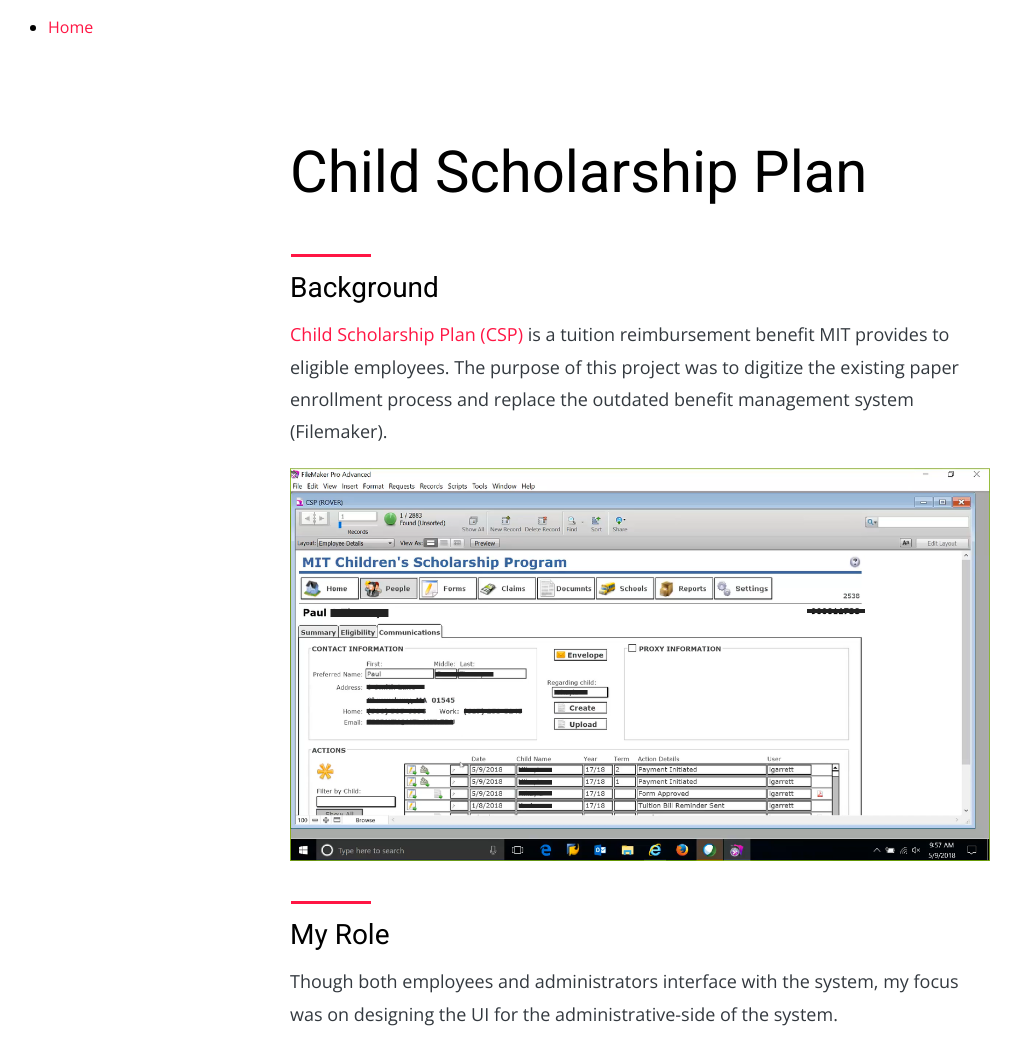
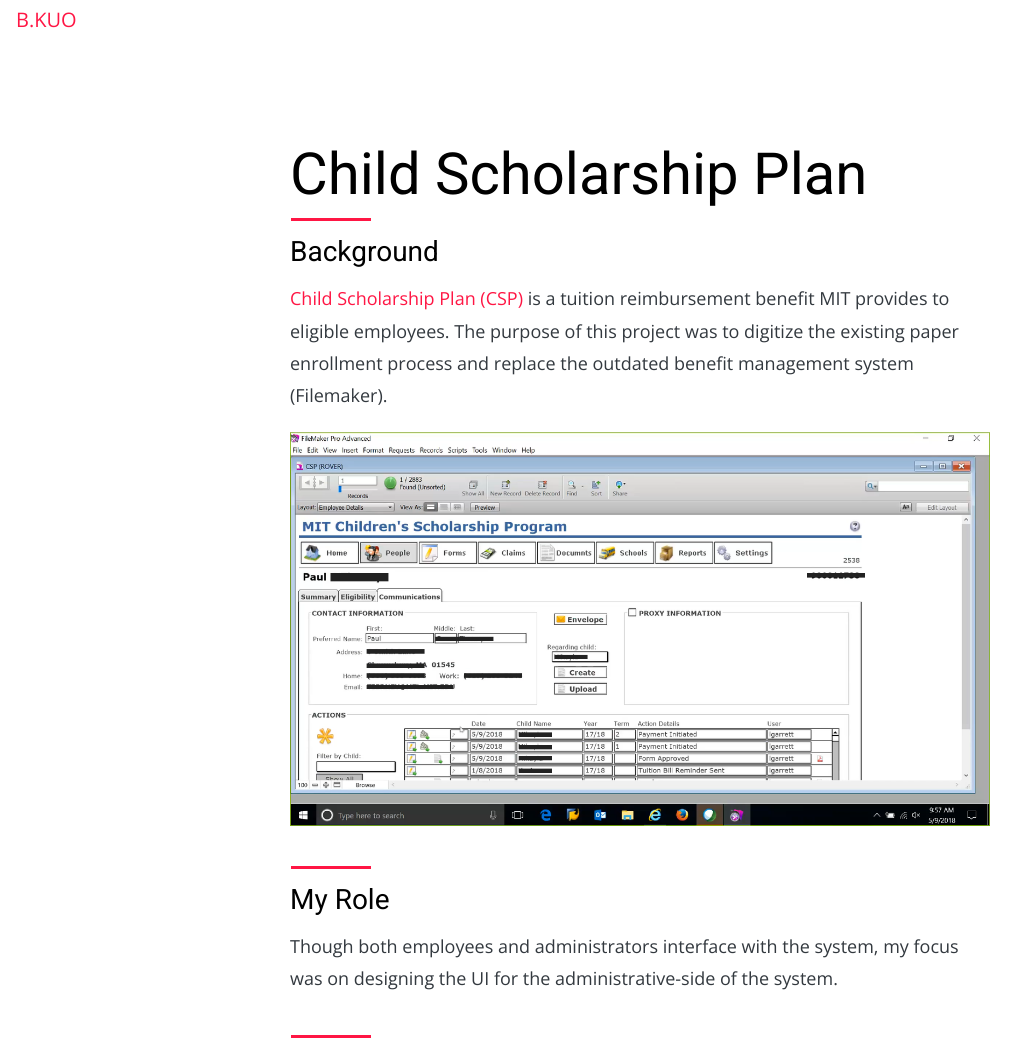
Before and after one commit to berthakuo/berthakuo.github.io, a website: page CSP.html in a window 1280 px wide. Shown: the top 1041 px of the page, without its empty margins (0-1035 px from the left). Drawn offline with nearby package versions, Linux system fonts and the light colour scheme.

Commit message:
add navbar element, link to bootstrap

```diff
--- a/CSP.html
+++ b/CSP.html
@@ -2,6 +2,7 @@
 <html>
 <head>
     <title>CSP</title>
+    <link rel="stylesheet" href="https://stackpath.bootstrapcdn.com/bootstrap/4.3.1/css/bootstrap.min.css" integrity="sha384-ggOyR0iXCbMQv3Xipma34MD+dH/1fQ784/j6cY/iJTQUOhcWr7x9JvoRxT2MZw1T" crossorigin="anonymous">
     <link rel="stylesheet" href="main.css">
     <link href="https://fonts.googleapis.com/css?family=Roboto:100,100i,300,300i,400,400i,500,500i,700,700i,900,900i" rel="stylesheet">
     <link href="https://fonts.googleapis.com/css?family=Open+Sans:400,400i,700" rel="stylesheet">
@@ -9,11 +10,7 @@
     <link rel="stylesheet" href="css/font-awesome.min.css">
 </head>
 <body>
-    <nav>
-        <ul>
-            <li><a href="index.html">Home</a></li>
-        </ul>
-    </nav>
+    <div class="navbar"><a href ="index.html" class="logo">B.KUO</a></div>
     <article class="article--container">
 <!--         <nav class="article--nav">
             <ul>
```
Also changed, not shown: DataHub.html (+2 -5 lines).
